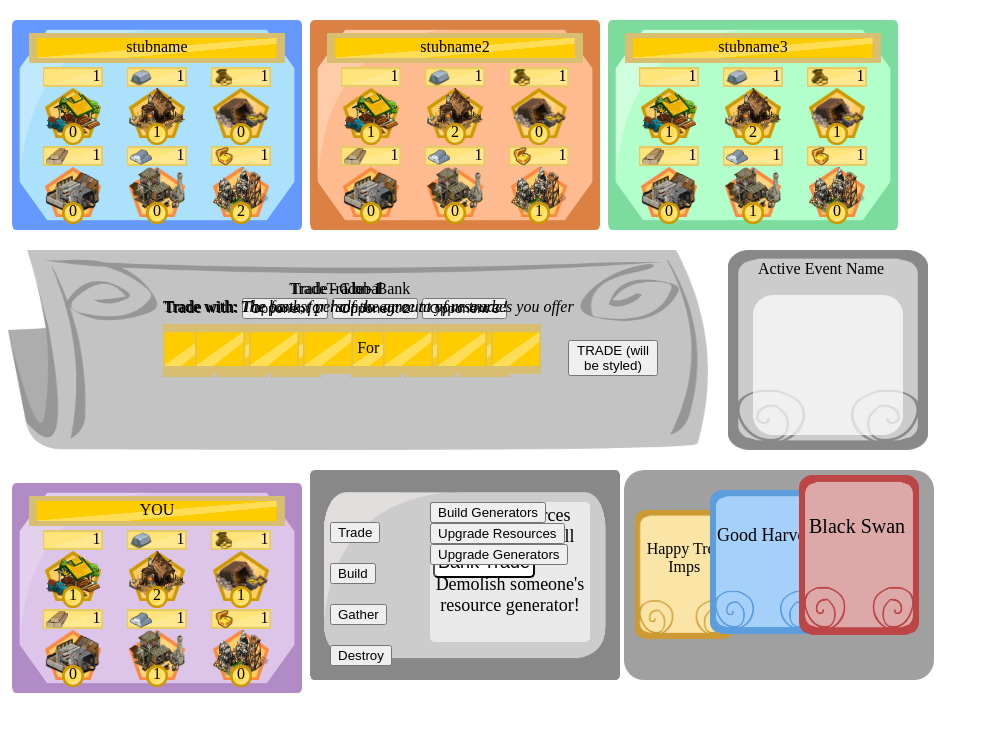
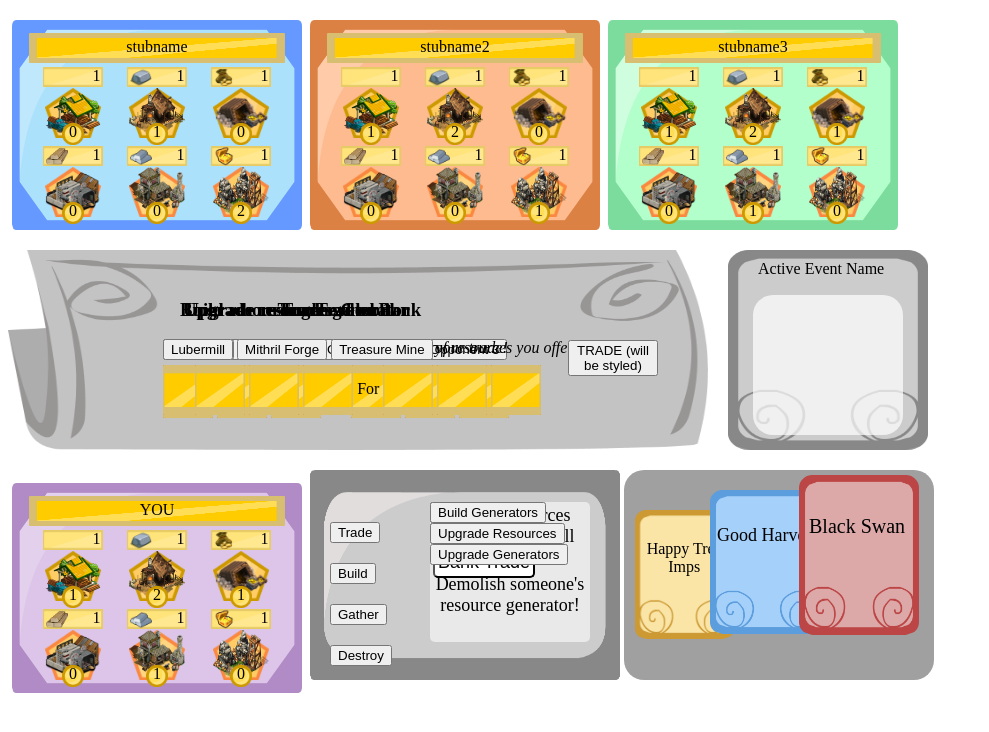
Before and after one commit to nekonekonik/Dwarves-Of-Arcadia, a website: page app/views/game.html in a window 1280 px wide. Shown: the whole page, without its empty margins (0-989 px from the left). Drawn offline with Linux system fonts and the light colour scheme; files whose address does not match are found by name.

Commit message:
try and do press button to show build options in main game info

```diff
--- a/app/styles/game.css
+++ b/app/styles/game.css
@@ -225,10 +225,6 @@
 	position: absolute;
 	height: 200px;
 	width: 700px;
-}
-
-.main-game-info-container .event {
-	position: absolute;
 }
 
 .main-game-info-container .tradeEvent {
--- a/app/views/game.html
+++ b/app/views/game.html
@@ -320,9 +320,10 @@
     <div class="row">
       <div class="main-game-info-container">
         <img src="images/newspaper.png">
-        <div class="tradeEvent tradeOneOnOne">
+        <div class="tradeEvents">
+          <div ng-show="userAction === 'tradeOneOne'" class="tradeEvent tradeOneOnOne">
             <div class="tradeEventTitle">
-            Trade - 1 on 1
+              <h3>Trade - 1 on 1</h3>
             </div>
             <div class="tradeWithRow">
               Trade with: <button class="tradeTargetOpponent1">Opponent 1</button>
@@ -351,9 +352,9 @@
               </div>
             </div>
           </div>
-        <div class="tradeEvent tradeGlobal">
+          <div ng-show="userAction === 'tradeGlobal'" class="tradeEvent tradeGlobal">
             <div class="tradeEventTitle">
-            Trade - Global
+              <h3>Trade - Global</h3>
             </div>
             <div class="tradeWithRow">
               Trade with: <em>The fastest person to agree to your trade!</em>
@@ -380,9 +381,9 @@
               </div>
             </div>
           </div>
-        <div class="tradeEvent tradeBank">
+          <div ng-show="userAction === 'tradeBank'" class="tradeEvent tradeBank">
             <div class="tradeEventTitle">
-            Trade - Bank
+              <h3>Trade - Bank</h3>
             </div>
             <div class="tradeWithRow">
               Trade with: <em>The bank, for half the amount of resources you offer</em>
@@ -412,6 +413,37 @@
           <button class="tradeButton">
             TRADE (will be styled)
           </button>
+        </div>
+        <div ng-show="userAction === 'upgradeResource'" class="tradeEvent upgradeResource">
+          <div class="tradeEventTitle">
+            <h3>Upgrade resources</h3>
+          </div>
+          <div class="tradeWithRow">
+            <button class="resourceButton">Lumber</button>
+            <button class="resourceButton">Mithril</button>
+            <button class="resourceButton">Treasure</button>
+          </div>
+        </div>
+        <div ng-show="userAction === 'buildGenerator'" class="tradeEvent buildGenerator">
+          <div class="tradeEventTitle">
+            <h3>Build resource generator</h3>
+          </div>
+          <div class="tradeWithRow">
+            <button class="resourceButton">Woodmill</button>
+            <button class="resourceButton">Iron Forge</button>
+            <button class="resourceButton">Gold Mine</button>
+          </div>
+        </div>
+        <div ng-show="userAction === 'upgradeGenerator'" class="tradeEvent upgradeGenerator">
+          <div class="tradeEventTitle">
+            <h3>Upgrade resource generator</h3>
+          </div>
+          <div class="tradeWithRow">
+            <button class="resourceButton">Lubermill</button>
+            <button class="resourceButton">Mithril Forge</button>
+            <button class="resourceButton">Treasure Mine</button>
+          </div>
+        </div>
       </div>
       <div class="active-event-container">
         <div class="wrapper">
@@ -543,14 +575,14 @@
           </div>
           <div class="otherOptions col-md-9">
             <div ng-show="userAction === 'trade'" class = "tradeOptions">
-              <button ng-click="tradeOneOnOne()">1-1 Trade</button>
+              <button ng-click="tradeOneOne()">1-1 Trade</button>
               <button ng-click="tradeGlobal()">Global Trade</button>
               <button ng-click="tradeBank()" class="button">Bank Trade</button>
             </div>
             <div ng-show="userAction === 'build'" class="buildOptions">
-              <button>Build Generators</button>
-              <button>Upgrade Resources</button>
-              <button>Upgrade Generators</button>
+              <button ngClick="buildGenerator()">Build Generators</button>
+              <button ngClick="upgradeResource()">Upgrade Resources</button>
+              <button ngClick="upgradeGenerator()">Upgrade Generators</button>
             </div>
             <div ng-show="userAction === 'gather'" class="gatherOptions">
               Get all resources produced from all your generators!
```
Also changed, not shown: app/scripts/controllers/game.js (+27 -4 lines). Lines whose indentation alone changed are shown as unchanged.
